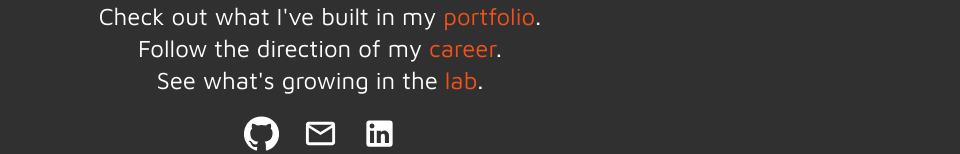
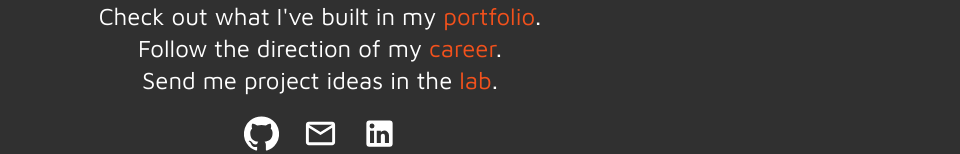
Before and after one commit to eggdev/eggers-dev, a Next.js app: page / in a window 1280 px wide. Shown: the part 332-486 px from the top of the page, without its empty margins (320-1280 px from the left). Built offline with nearby package versions, Linux system fonts and the light colour scheme.

Commit message:
Updating front page

```diff
--- a/pages/index.js
+++ b/pages/index.js
@@ -58,7 +58,7 @@ const Home = () => {
           .
         </Typography>
         <Typography variant={matches ? "body2" : "h5"} gutterBottom>
-          See what's growing in the{" "}
+          Send me project ideas in the{" "}
           <Link to="/lab" variant="link">
             <a className={navlink}>lab</a>
           </Link>
```
